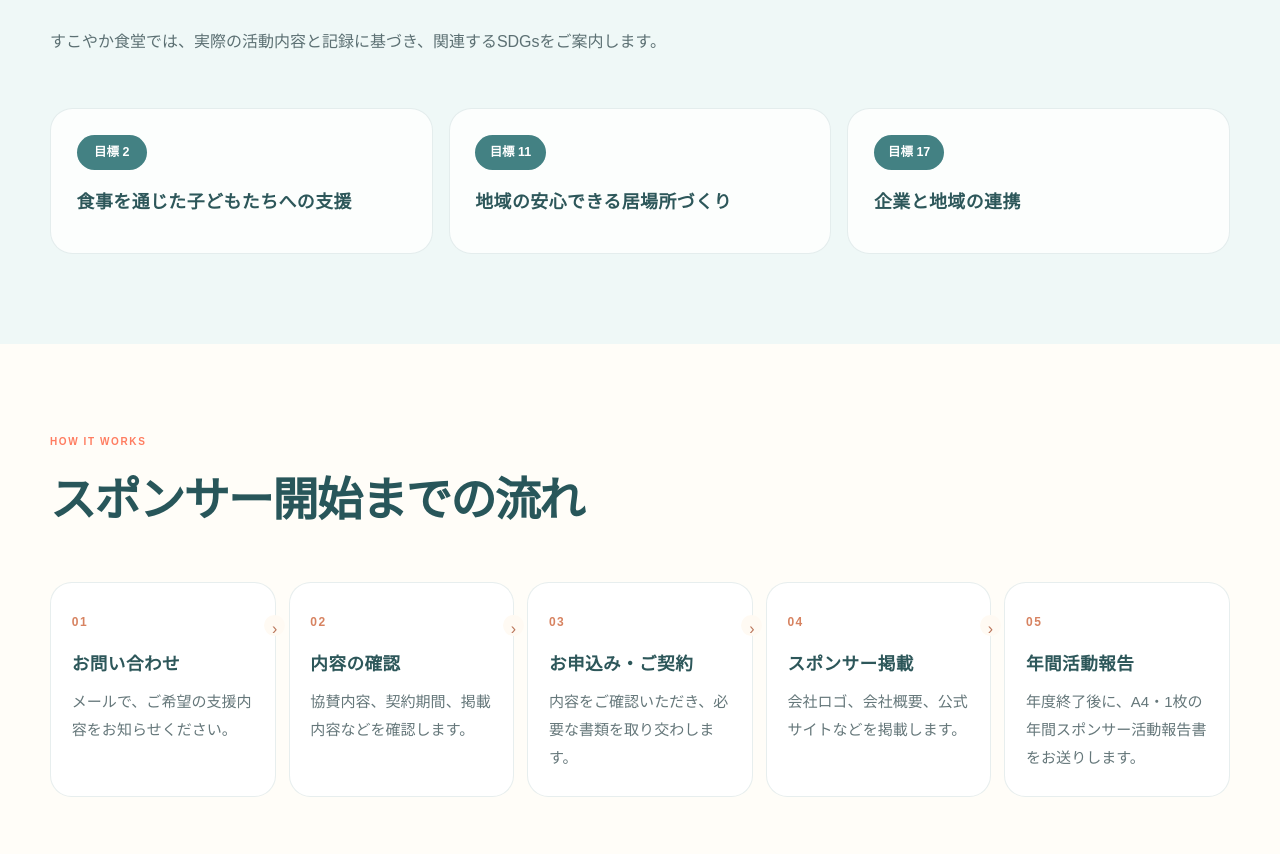
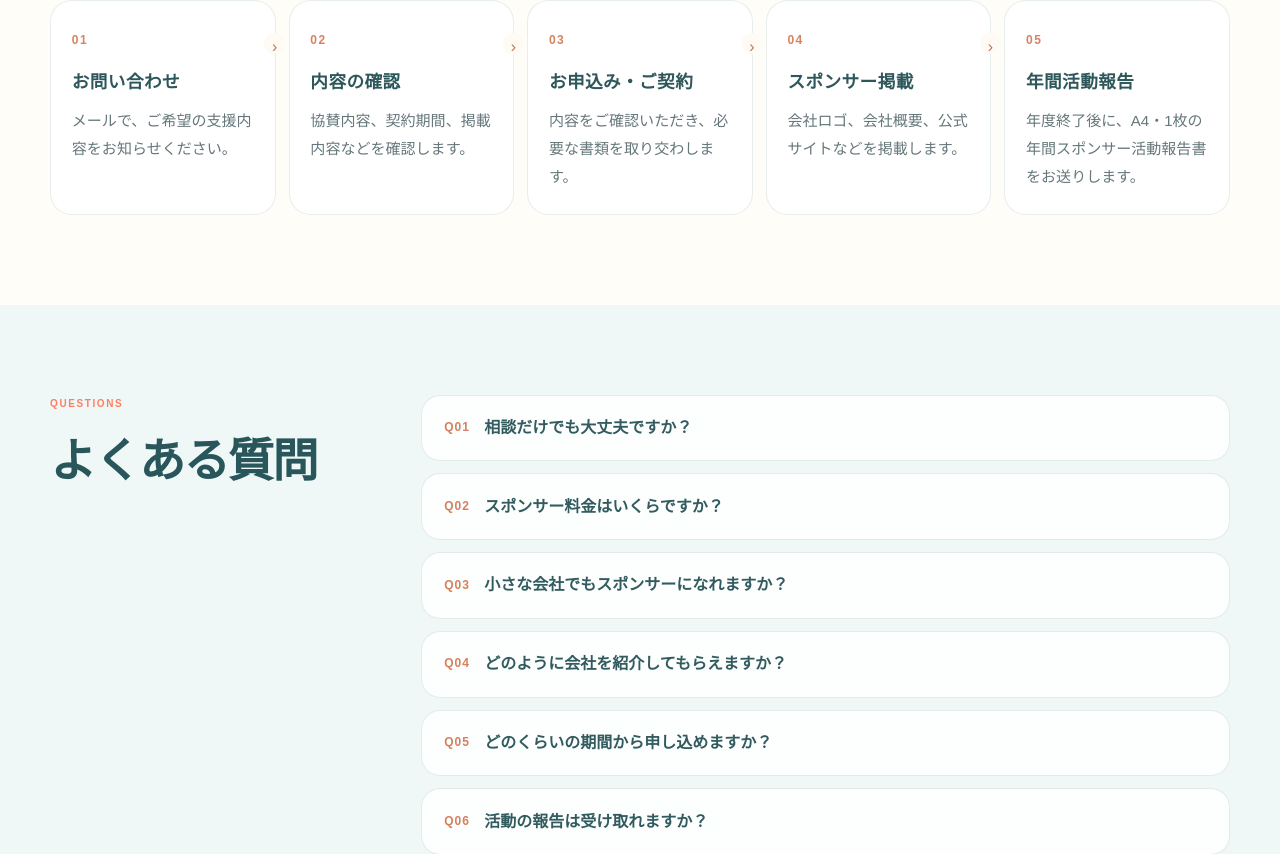
Before and after one commit to SUKOYAKASHOKUDO/sukoyaka-shokudo, a Next.js app: page /partners in a window 1280 px wide. Shown: the part 2909-3763 px from the top of the page. Built offline with nearby package versions, Linux system fonts and the light colour scheme.

Commit message:
Simplify sponsor FAQ and remove SDGs

```diff
--- a/app/partners/page.tsx
+++ b/app/partners/page.tsx
@@ -51,14 +51,7 @@ const reportItems = [
   "年間の延べ参加人数",
   "協賛金の主な活用内容",
   "活動写真",
-  "関連するSDGs",
   "すこやか食堂からの感謝メッセージ",
-] as const;
-
-const relatedSdgs = [
-  { number: "2", text: "食事を通じた子どもたちへの支援" },
-  { number: "11", text: "地域の安心できる居場所づくり" },
-  { number: "17", text: "企業と地域の連携" },
 ] as const;
 
 const sponsorSteps = [
@@ -92,34 +85,39 @@ const sponsorSteps = [
 
 const sponsorFaqs = [
   {
-    question: "スポンサー金額は決まっていますか？",
+    question: "相談だけでも大丈夫ですか？",
     answer:
-      "活動状況やご希望を確認しながら個別にご案内します。まずはお問い合わせください。",
+      "はい。まだ具体的な内容が決まっていない段階でも大丈夫です。まずはご希望やご関心についてお聞かせください。",
   },
   {
-    question: "どのような企業でも申し込めますか？",
+    question: "スポンサー料金はいくらですか？",
     answer:
-      "子どもたちの安心と安全、すこやか食堂の活動方針との適合性などを確認したうえでご案内します。",
+      "ご希望の期間や掲載内容などを確認しながら、個別にご案内します。ご相談いただいた時点で、お申込みが決まることはありません。",
   },
   {
-    question: "会社ロゴや公式サイトを掲載できますか？",
+    question: "小さな会社でもスポンサーになれますか？",
     answer:
-      "はい。正式なスポンサー企業については、掲載内容をご確認いただいたうえで、会社ロゴ、会社名、会社概要、応援メッセージ、公式サイトをご紹介します。",
+      "はい。会社の規模にかかわらず、すこやか食堂の活動に賛同してくださる企業・団体の皆さまからのご相談を受け付けています。",
   },
   {
-    question: "活動報告は受け取れますか？",
+    question: "どのように会社を紹介してもらえますか？",
     answer:
-      "はい。年度終了後に、開催回数、提供食数、延べ参加人数などをまとめたA4・1枚の年間スポンサー活動報告書をお送りします。",
+      "会社ロゴ、会社名、会社概要、応援メッセージ、公式サイトなどを掲載できます。掲載内容は、公開前に必ずご確認いただきます。",
   },
   {
-    question: "報告書を自社サイトで紹介できますか？",
+    question: "どのくらいの期間から申し込めますか？",
     answer:
-      "はい。自社の公式サイト、サステナビリティページ、社内報などで地域貢献活動を紹介する際の参考資料としてご利用いただけます。写真の社外利用については、事前にご確認ください。",
+      "ご希望を伺いながら、スポンサー期間を個別にご案内します。短期間のご相談についても、まずはお問い合わせください。",
   },
   {
-    question: "スポンサー料は寄付金控除の対象になりますか？",
+    question: "活動の報告は受け取れますか？",
     answer:
-      "契約内容や会計処理によって取扱いが異なるため、税務上の取扱いについては各企業の経理担当者または税理士へご確認ください。",
+      "はい。年1回、開催回数、提供食数、延べ参加人数、協賛金の主な活用内容などをまとめた、A4・1枚の活動報告書をお送りします。",
+  },
+  {
+    question: "まずは何を伝えればよいですか？",
+    answer:
+      "会社名、ご担当者名、ご希望の支援内容が分かる範囲でお知らせください。詳しい内容が決まっていなくても大丈夫です。",
   },
 ] as const;
 
@@ -263,24 +261,6 @@ export default function PartnersPage() {
           </div>
         </section>
 
-        <section className="mashiro-section corporate-sponsor-sdgs-section">
-          <div className="shell">
-            <SectionHeading
-              eyebrow="RELATED SDGs"
-              title="活動に関連するSDGs"
-              description="すこやか食堂では、実際の活動内容と記録に基づき、関連するSDGsをご案内します。"
-            />
-            <div className="corporate-sponsor-sdgs">
-              {relatedSdgs.map((goal) => (
-                <article key={goal.number}>
-                  <span>目標 {goal.number}</span>
-                  <h3>{goal.text}</h3>
-                </article>
-              ))}
-            </div>
-          </div>
-        </section>
-
         <section className="mashiro-section corporate-sponsor-flow-section">
           <div className="shell">
             <SectionHeading
@@ -301,7 +281,7 @@ export default function PartnersPage() {
 
         <section className="mashiro-section corporate-sponsor-faq-section">
           <div className="shell corporate-sponsor-faq-grid">
-            <SectionHeading eyebrow="FAQ" title="よくある質問" />
+            <SectionHeading eyebrow="QUESTIONS" title="よくある質問" />
             <div className="corporate-sponsor-faqs">
               {sponsorFaqs.map((faq, index) => (
                 <details key={faq.question}>
@@ -322,11 +302,11 @@ export default function PartnersPage() {
               <p className="mashiro-kicker">PARTNERSHIP</p>
               <h2>企業スポンサーについて相談する</h2>
               <p>
-                協賛内容、契約期間、企業情報の掲載など、ご希望を確認しながら個別にご案内します。まずはお気軽にお問い合わせください。
+                具体的な内容がまだ決まっていなくても大丈夫です。ご希望やご関心を伺いながら、無理のない形をご案内します。まずはお気軽にお問い合わせください。
               </p>
             </div>
             <a className="mashiro-button" href={sponsorMailto}>
-              メールで相談する
+              まずは相談してみる
               <span aria-hidden="true">↗</span>
             </a>
           </div>
--- a/app/storybook-world.css
+++ b/app/storybook-world.css
@@ -2176,8 +2176,7 @@ body::selection {
   grid-template-columns: repeat(4, minmax(0, 1fr));
 }
 
-.corporate-sponsor-benefits article,
-.corporate-sponsor-sdgs article {
+.corporate-sponsor-benefits article {
   min-width: 0;
   padding: 1.6rem;
   background: #f8fbf8;
@@ -2196,7 +2195,6 @@ body::selection {
 
 .corporate-sponsor-benefits h3,
 .corporate-sponsor-flow h3,
-.corporate-sponsor-sdgs h3,
 .corporate-sponsor-recruitment h3 {
   margin: 1rem 0 0.65rem;
   color: #2d575a;
@@ -2214,7 +2212,6 @@ body::selection {
 }
 
 .corporate-sponsor-list-section,
-.corporate-sponsor-sdgs-section,
 .corporate-sponsor-faq-section {
   background: #eff8f7;
 }
@@ -2280,35 +2277,6 @@ body::selection {
 
 .corporate-sponsor-report-list li:last-child {
   border-bottom: 0;
-}
-
-.corporate-sponsor-sdgs {
-  display: grid;
-  gap: 1rem;
-  grid-template-columns: repeat(3, minmax(0, 1fr));
-}
-
-.corporate-sponsor-sdgs article {
-  background: rgba(255, 255, 255, 0.78);
-}
-
-.corporate-sponsor-sdgs article > span {
-  display: inline-flex;
-  align-items: center;
-  justify-content: center;
-  min-width: 4.4rem;
-  height: 2.2rem;
-  padding-inline: 0.8rem;
-  color: #fff;
-  font-size: 0.78rem;
-  font-weight: 800;
-  background: #438183;
-  border-radius: 999px;
-}
-
-.corporate-sponsor-sdgs h3 {
-  margin-top: 1.2rem;
-  font-size: 1.12rem;
 }
 
 .corporate-sponsor-flow {
@@ -2604,13 +2572,11 @@ body::selection {
   }
 
   .corporate-sponsor-benefits,
-  .corporate-sponsor-sdgs,
   .corporate-sponsor-flow {
     grid-template-columns: minmax(0, 1fr);
   }
 
   .corporate-sponsor-benefits article,
-  .corporate-sponsor-sdgs article,
   .corporate-sponsor-flow li {
     padding: 1.35rem;
   }
```
